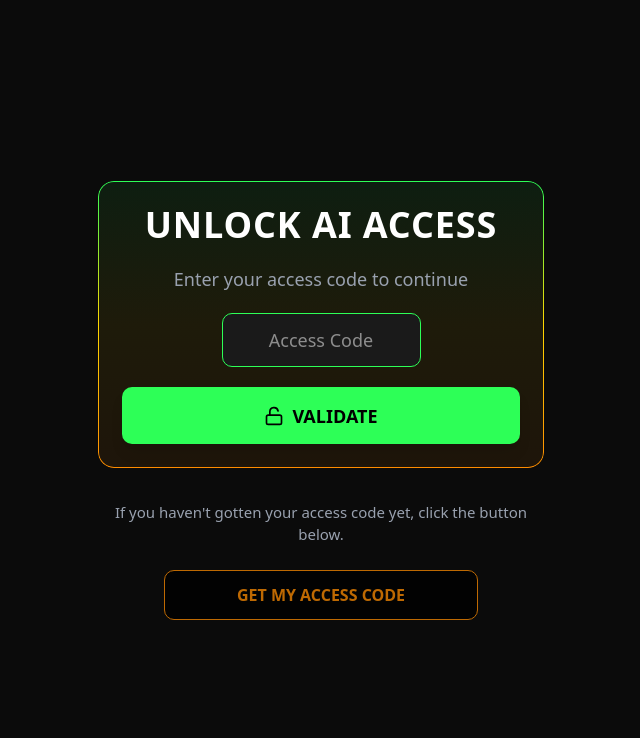
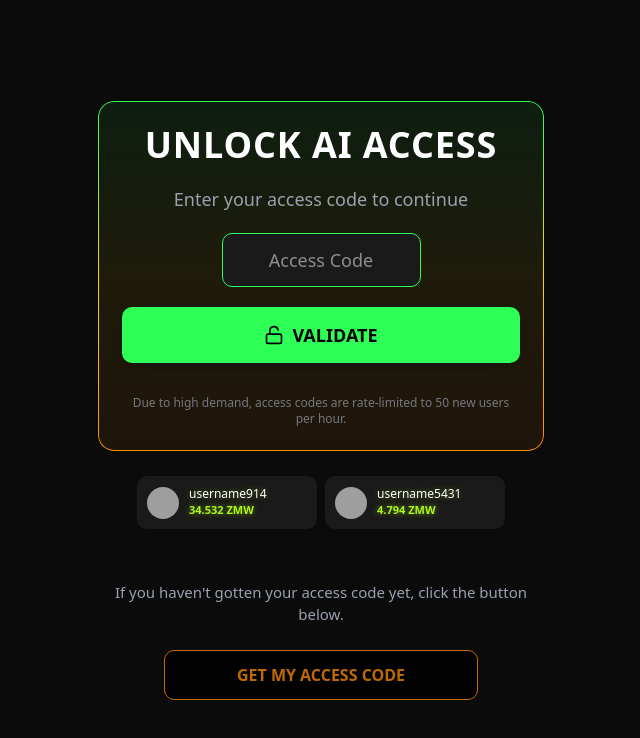
Before and after one commit to gabrieljesus17/aviator-predictor-ai-2, a Next.js app: page /step-2 in a window 1280 px wide. Shown: the top 738 px of the page, without its empty margins (319-959 px from the left). Built offline with nearby package versions, Linux system fonts and the light colour scheme; grey boxes are pictures that could not be loaded.

Commit message:
Version 1769974690434 - Auto backup

```diff
--- a/src/app/step-2/page.tsx
+++ b/src/app/step-2/page.tsx
@@ -5,6 +5,7 @@ import { useRouter } from "next/navigation";
 import { grantAccess, updateActivity, isSessionActive } from "@/lib/session";
 import { Unlock } from "lucide-react";
 import { soundManager } from "@/lib/sounds";
+import MiniLiveActivity from "@/components/custom/MiniLiveActivity";
 
 export default function Step2() {
   const router = useRouter();
@@ -124,8 +125,16 @@ export default function Step2() {
               <Unlock className="w-5 h-5" />
               VALIDATE
             </button>
+
+            {/* Mensagem técnica de escassez */}
+            <p className="text-gray-400/70 text-xs text-center mt-3">
+              Due to high demand, access codes are rate-limited to 50 new users per hour.
+            </p>
           </div>
         </div>
+
+        {/* Mini Live Activity - versão passiva e reduzida */}
+        <MiniLiveActivity />
 
         {/* Texto informativo - aumentado 1px */}
         <p className="text-gray-400 text-[15px] text-center mt-2">
--- /dev/null
+++ b/src/components/custom/MiniLiveActivity.tsx
@@ -0,0 +1,162 @@
+"use client";
+
+import { useEffect, useState, useRef, memo } from "react";
+
+interface MiniCard {
+  id: number;
+  username: string;
+  amount: number;
+}
+
+function MiniLiveActivity() {
+  const [visibleCards, setVisibleCards] = useState<MiniCard[]>([]);
+  const timerRef = useRef<NodeJS.Timeout | null>(null);
+
+  // Função para gerar valor aleatório com distribuição específica
+  const generateRandomAmount = (): number => {
+    const rand = Math.random();
+
+    if (rand < 0.25) {
+      return Math.floor(Math.random() * (5000 - 800 + 1)) + 800;
+    } else if (rand < 0.55) {
+      return Math.floor(Math.random() * (20000 - 5001 + 1)) + 5001;
+    } else if (rand < 0.85) {
+      return Math.floor(Math.random() * (45000 - 20001 + 1)) + 20001;
+    } else {
+      return Math.floor(Math.random() * (60000 - 45001 + 1)) + 45001;
+    }
+  };
+
+  // Função para gerar username aleatório
+  const generateUsername = (): string => {
+    const digits = Math.random() < 0.5 ? 3 : 4;
+    const randomNum = Math.floor(Math.random() * Math.pow(10, digits));
+    return `username${randomNum.toString().padStart(digits, '0')}`;
+  };
+
+  // Função para criar um novo card aleatório
+  const createRandomCard = (): MiniCard => {
+    return {
+      id: Date.now() + Math.random(),
+      username: generateUsername(),
+      amount: generateRandomAmount(),
+    };
+  };
+
+  // Função para formatar valor com separador de milhar usando ponto
+  const formatAmount = (amount: number): string => {
+    return `${amount.toLocaleString('en-US').replace(/,/g, '.')} ZMW`;
+  };
+
+  // Função para agendar próxima geração
+  const scheduleNextCard = () => {
+    if (timerRef.current) {
+      clearTimeout(timerRef.current);
+    }
+
+    // Intervalo mais rápido: entre 4 e 7 segundos para manter 2-3 cards visíveis
+    const randomInterval = Math.floor(Math.random() * (7000 - 4000 + 1)) + 4000;
+
+    timerRef.current = setTimeout(() => {
+      const newCard = createRandomCard();
+
+      setVisibleCards((prev) => {
+        const newCards = [...prev, newCard];
+        // Manter apenas os últimos 3 cards para mostrar 2-3 visíveis
+        return newCards.slice(-3);
+      });
+
+      scheduleNextCard();
+    }, randomInterval);
+  };
+
+  // Inicialização: gerar 2 cards iniciais e iniciar ciclo
+  useEffect(() => {
+    const initialCards: MiniCard[] = [
+      createRandomCard(),
+      createRandomCard(),
+    ];
+    setVisibleCards(initialCards);
+
+    const startDelay = setTimeout(() => {
+      scheduleNextCard();
+    }, 1000);
+
+    return () => {
+      clearTimeout(startDelay);
+      if (timerRef.current) {
+        clearTimeout(timerRef.current);
+      }
+    };
+  }, []);
+
+  return (
+    <div className="w-full mb-4">
+      {/* Cards roláveis horizontalmente - versão mini e passiva */}
+      <div className="overflow-x-auto scrollbar-hide">
+        <div className="flex gap-2 pb-1 justify-center">
+          {visibleCards.slice().reverse().map((card, idx) => (
+            <div
+              key={`${card.id}-${Date.now()}-${idx}`}
+              className="flex-shrink-0 bg-[#1a1a1a] rounded-lg p-2.5 flex items-center gap-2.5 min-w-[180px] animate-slideIn pointer-events-none"
+            >
+              {/* Avatar com imagem - versão mini */}
+              <div className="w-8 h-8 rounded-full flex-shrink-0 overflow-hidden bg-[#1a1a1a]">
+                <img
+                  src="https://k6hrqrxuu8obbfwn.public.blob.vercel-storage.com/temp/018d5f5f-061f-4940-a806-d5600e0b78b5.png"
+                  alt="Aviator"
+                  className="w-full h-full object-cover"
+                />
+              </div>
+
+              {/* Informações à direita - versão mini */}
+              <div className="flex flex-col">
+                <span
+                  className="text-white text-xs font-medium"
+                  style={{
+                    textShadow: '0 0 6px rgba(175, 247, 23, 0.4)'
+                  }}
+                >
+                  {card.username}
+                </span>
+                <span
+                  className="text-[#aff717] text-[11px] font-semibold"
+                  style={{
+                    textShadow: '0 0 6px rgba(175, 247, 23, 0.5)'
+                  }}
+                >
+                  {formatAmount(card.amount)}
+                </span>
+              </div>
+            </div>
+          ))}
+        </div>
+      </div>
+
+      <style jsx>{`
+        .scrollbar-hide::-webkit-scrollbar {
+          display: none;
+        }
+        .scrollbar-hide {
+          -ms-overflow-style: none;
+          scrollbar-width: none;
+        }
+        @keyframes slideIn {
+          from {
+            opacity: 0;
+            transform: translateX(-15px);
+          }
+          to {
+            opacity: 1;
+            transform: translateX(0);
+          }
+        }
+        .animate-slideIn {
+          animation: slideIn 0.4s ease-out;
+        }
+      `}</style>
+    </div>
+  );
+}
+
+export default memo(MiniLiveActivity);
```
